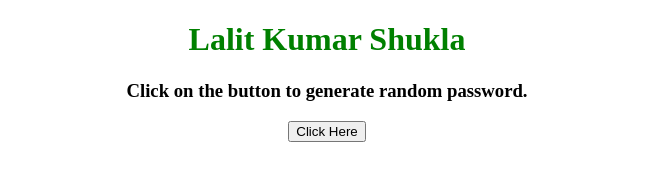
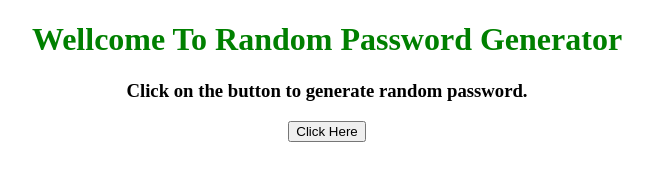
Before and after one commit to localhost1995/password, a plain HTML site: page index.html in a window 1280 px wide. Shown: the whole page, without its empty margins (313-966 px from the left). Drawn offline with Linux system fonts and the light colour scheme.

Commit message:
Update index.html

```diff
--- a/index.html
+++ b/index.html
@@ -10,7 +10,7 @@
 <body style="text-align:center;">
 
 	<h1 style="color: green">
-		Lalit Kumar Shukla
+		Wellcome To Random Password Generator
 	</h1>
 
 	<h3>
```
